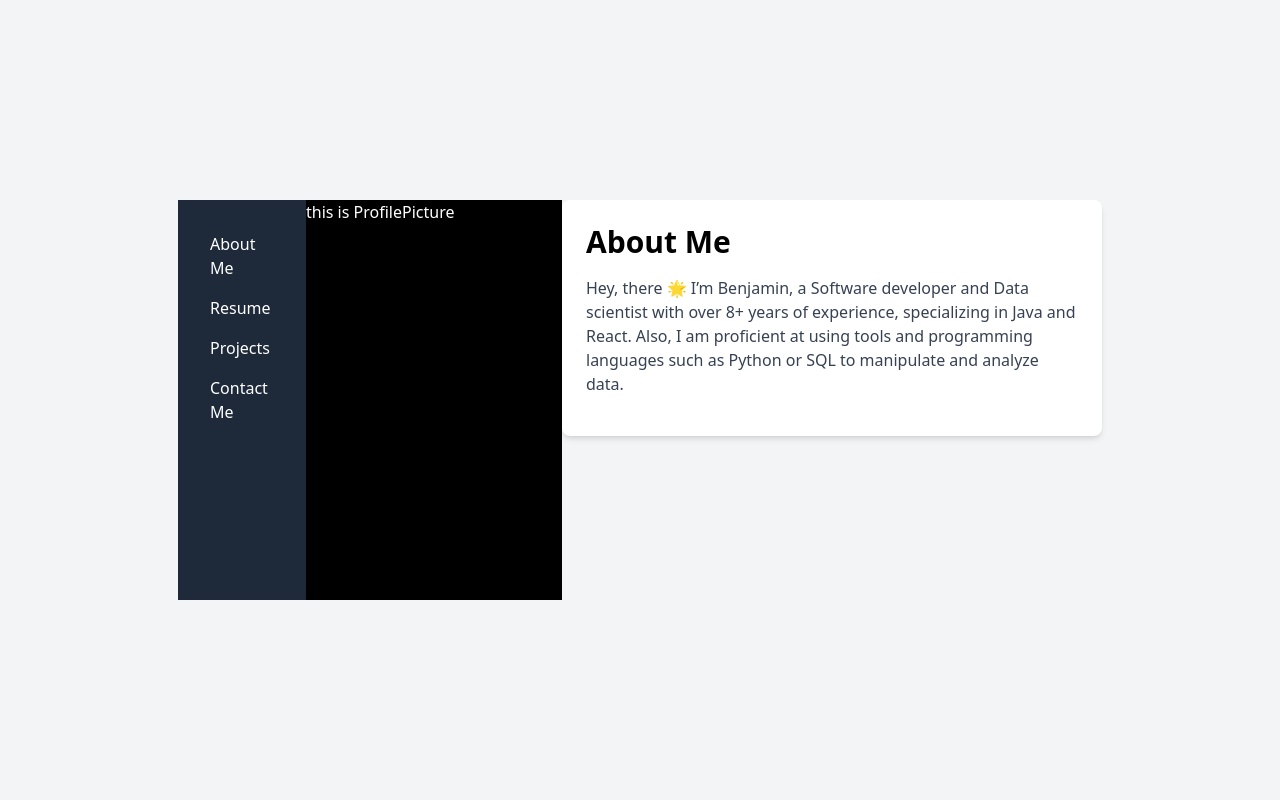
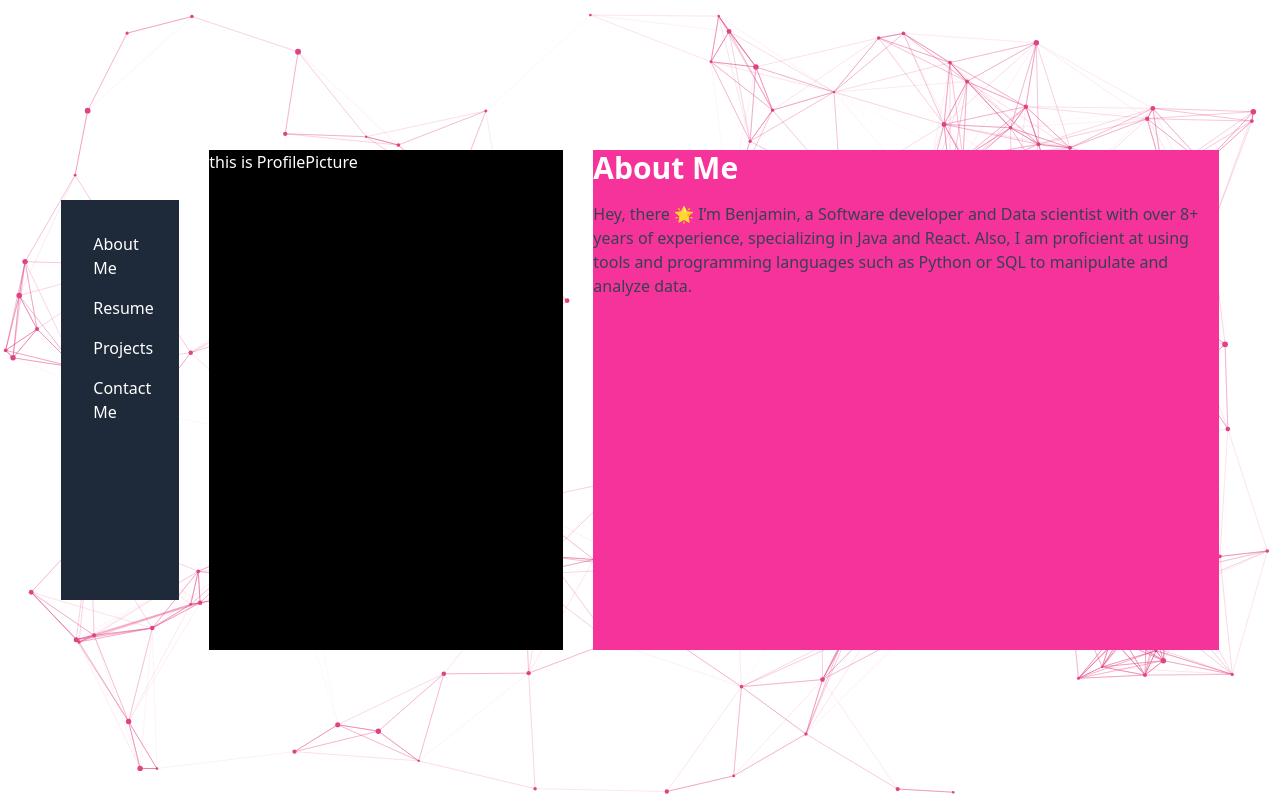
Before and after one commit to Brielle28/Meine-Arbeitsproben, a React (Vite) app: page / in a window 1280 px wide. Built offline with nearby package versions, Linux system fonts and the light colour scheme.

Commit message:
intergrated and configured particles js background

```diff
--- a/index.html
+++ b/index.html
@@ -4,7 +4,7 @@
     <meta charset="UTF-8" />
     <link rel="icon" type="image/svg+xml" href="/vite.svg" />
     <meta name="viewport" content="width=device-width, initial-scale=1.0" />
-    <title>Arbeitsproben</title>
+    <title>Brielle</title>
   </head>
   <body>
     <div id="root"></div>
--- a/package.json
+++ b/package.json
@@ -11,9 +11,12 @@
   },
   "dependencies": {
     "@tailwindcss/vite": "^4.0.7",
+    "@tsparticles/all": "^3.8.1",
+    "@tsparticles/react": "^3.0.0",
     "react": "^19.0.0",
     "react-dom": "^19.0.0",
     "react-router-dom": "^7.2.0",
+    "react-tsparticles": "^2.12.2",
     "tailwindcss": "^4.0.7"
   },
   "devDependencies": {
--- a/src/App.css
+++ b/src/App.css
@@ -1 +1,8 @@
 @import "tailwindcss";
+
+#particles canvas {
+    z-index: -1;
+    height: 100%;
+    width: 100%;
+    position: absolute;
+  }
--- a/src/AppRouter.jsx
+++ b/src/AppRouter.jsx
@@ -1,6 +1,4 @@
-import React from 'react'
 import { createBrowserRouter, RouterProvider } from "react-router-dom";
-import Home from './Pages/Home';
 import DashboardLayout from './Component/DashboardLayout';
 const AppRouter = () => {
     const routing = createBrowserRouter([
--- a/src/Component/AboutMe.jsx
+++ b/src/Component/AboutMe.jsx
@@ -1,6 +1,6 @@
 const AboutMe = () => {
     return (
-      <div className="bg-white p-6 rounded-lg shadow-md">
+      <div className="">
         <h2 className="text-3xl font-bold mb-4">About Me</h2>
         <p className="text-gray-700 mb-4">
           Hey, there 🌟 I’m Benjamin, a Software developer and Data scientist with over 8+ years of experience, specializing in Java and React. Also, I am proficient at using tools and programming languages such as Python or SQL to manipulate and analyze data.
--- a/src/Component/DashboardLayout.jsx
+++ b/src/Component/DashboardLayout.jsx
@@ -1,24 +1,24 @@
-// src/components/DashboardLayout.jsx
-import { useState } from 'react';
-import Sidebar from './Sidebar';
-import AboutMe from './AboutMe';
-import Contact from './Contact';
-import ProfilePicture from './ProfilePicture';
-import Resume from './Resume';
-import Projects from './Projects';
-
+import { useState } from "react";
+import Sidebar from "./Sidebar";
+import AboutMe from "./AboutMe";
+import Contact from "./Contact";
+import ProfilePicture from "./ProfilePicture";
+import Resume from "./Resume";
+import Projects from "./Projects";
+import ParticlesComponent from "./ParticlesComponent";
+import "../App.css";
 const DashboardLayout = () => {
-  const [activeTab, setActiveTab] = useState('about');
+  const [activeTab, setActiveTab] = useState("about");
 
   const renderContent = () => {
     switch (activeTab) {
-      case 'about':
+      case "about":
         return <AboutMe />;
-      case 'projects':
+      case "projects":
         return <Projects />;
-      case 'contact':
+      case "contact":
         return <Contact />;
-        case 'resume':
+      case "resume":
         return <Resume />;
       default:
         return <AboutMe />;
@@ -26,13 +26,14 @@ const DashboardLayout = () => {
   };
 
   return (
-    <div className="flex items-center justify-center px-[100px] min-h-screen bg-gray-100">
-      <Sidebar setActiveTab={setActiveTab} />
-      <ProfilePicture/>
-      <main className="h-[400px] w-[50%]">
-        {renderContent()}
-      </main>
-    </div>
+    <>
+      <ParticlesComponent id="particles" />
+      <div className="flex items-center justify-center gap-[30px] px-[50px] min-h-screen bg-transparent relative z-10 text-white">
+        <Sidebar setActiveTab={setActiveTab} />
+        <ProfilePicture />
+        <main className="h-[500px] w-[53%] bg-pink-500">{renderContent()}</main>
+      </div>
+    </>
   );
 };
 
--- /dev/null
+++ b/src/Component/ParticlesComponent.jsx
@@ -0,0 +1,109 @@
+
+import Particles, { initParticlesEngine } from "@tsparticles/react";
+import { useEffect, useMemo, useState } from "react";
+// import { loadAll } from "@/tsparticles/all"; // if you are going to use `loadAll`, install the "@tsparticles/all" package too.
+// import { loadFull } from "tsparticles"; // if you are going to use `loadFull`, install the "tsparticles" package too.
+import { loadSlim } from "@tsparticles/slim"; // if you are going to use `loadSlim`, install the "@tsparticles/slim" package too.
+// import { loadBasic } from "@tsparticles/basic"; // if you are going to use `loadBasic`, install the "@tsparticles/basic" package too.
+
+
+
+const ParticlesComponent = (props) => {
+
+  const [init, setInit] = useState(false);
+  // this should be run only once per application lifetime
+  useEffect(() => {
+    initParticlesEngine(async (engine) => {
+      // you can initiate the tsParticles instance (engine) here, adding custom shapes or presets
+      // this loads the tsparticles package bundle, it's the easiest method for getting everything ready
+      // starting from v2 you can add only the features you need reducing the bundle size
+      //await loadAll(engine);
+      //await loadFull(engine);
+      await loadSlim(engine);
+      //await loadBasic(engine);
+    }).then(() => {
+      setInit(true);
+    });
+  }, []);
+
+  const particlesLoaded = (container) => {
+    console.log(container);
+  };
+
+
+  const options = useMemo(
+    () => ({
+      background: {
+        color: {
+          value: "#FFFFFF",
+        },
+      },
+      fpsLimit: 120,
+      interactivity: {
+        events: {
+          onClick: {
+            enable: true,
+            mode: "repulse",
+          },
+          onHover: {
+            enable: true,
+            mode: 'grab',
+          },
+        },
+        modes: {
+          push: {
+            distance: 200,
+            duration: 15,
+          },
+          grab: {
+            distance: 150,
+          },
+        },
+      },
+      particles: {
+        color: {
+          value: "#e04384",
+        },
+        links: {
+          color: "#e04384",
+          distance: 150,
+          enable: true,
+          opacity: 0.5,
+          width: 1,
+        },
+        move: {
+          direction: "none",
+          enable: true,
+          outModes: {
+            default: "bounce",
+          },
+          random: true,
+          speed: 1,
+          straight: false,
+        },
+        number: {
+          density: {
+            enable: true,
+          },
+          value: 300,
+        },
+        opacity: {
+          value: 1.0,
+        },
+        shape: {
+          type: "circle",
+        },
+        size: {
+          value: { min: 1, max: 3 },
+        },
+      },
+      detectRetina: true,
+    }),
+    [],
+  );
+
+
+  return <Particles id={props.id} init={particlesLoaded} options={options} />;
+};
+
+export default ParticlesComponent;
--- a/src/Component/ProfilePicture.jsx
+++ b/src/Component/ProfilePicture.jsx
@@ -1,5 +1,5 @@
 const ProfilePicture = () => {
-  return <div className="h-[400px] bg-black w-64 text-white"> this is ProfilePicture</div>;
+  return <div className="h-[500px] bg-black w-[30%] text-white"> this is ProfilePicture</div>;
 };
 
 export default ProfilePicture;
--- a/src/Component/Sidebar.jsx
+++ b/src/Component/Sidebar.jsx
@@ -1,6 +1,6 @@
 const Sidebar = ({ setActiveTab }) => {
     return (
-      <div className="w-32 h-[400px] bg-gray-800 text-white p-6">
+      <div className="w-[10%] h-[400px] bg-gray-800 text-white p-6">
         <ul className="">
           <li>
             <button
```
Also changed, not shown: 1 other file (tests, documents, lock files or other folders).
